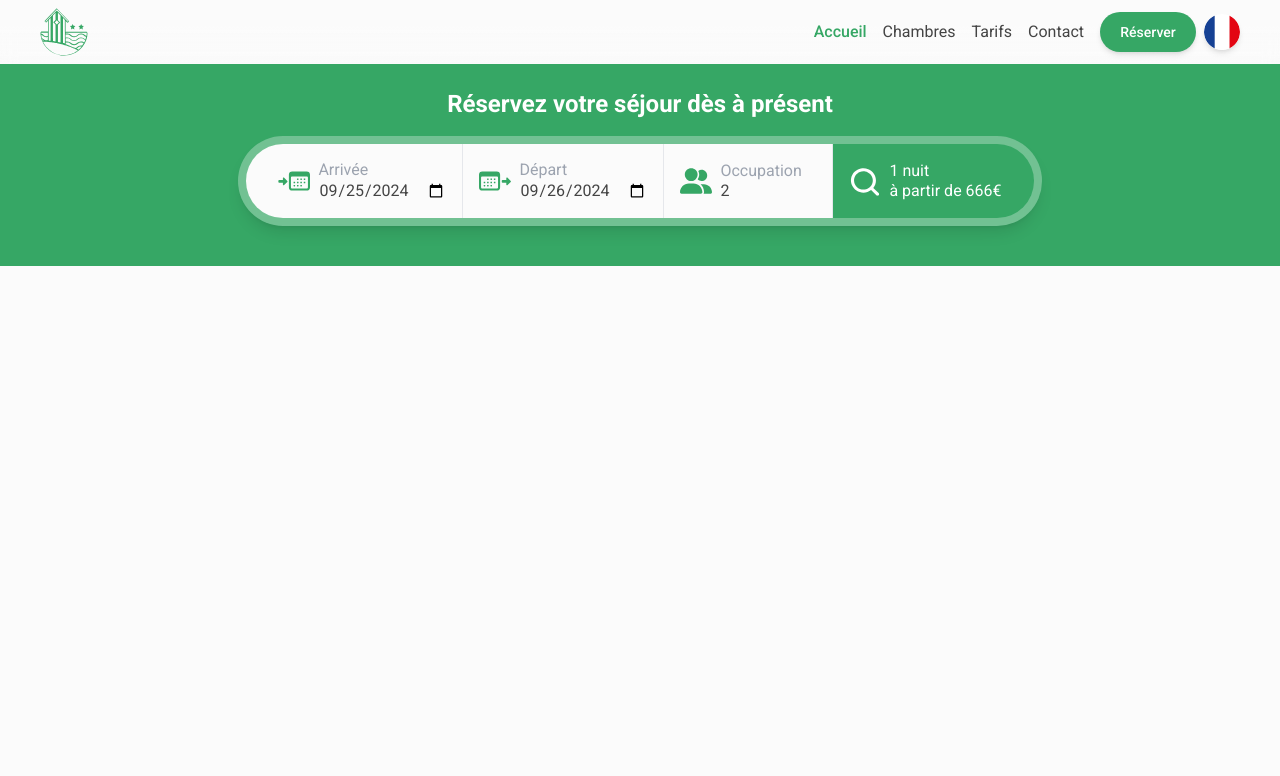
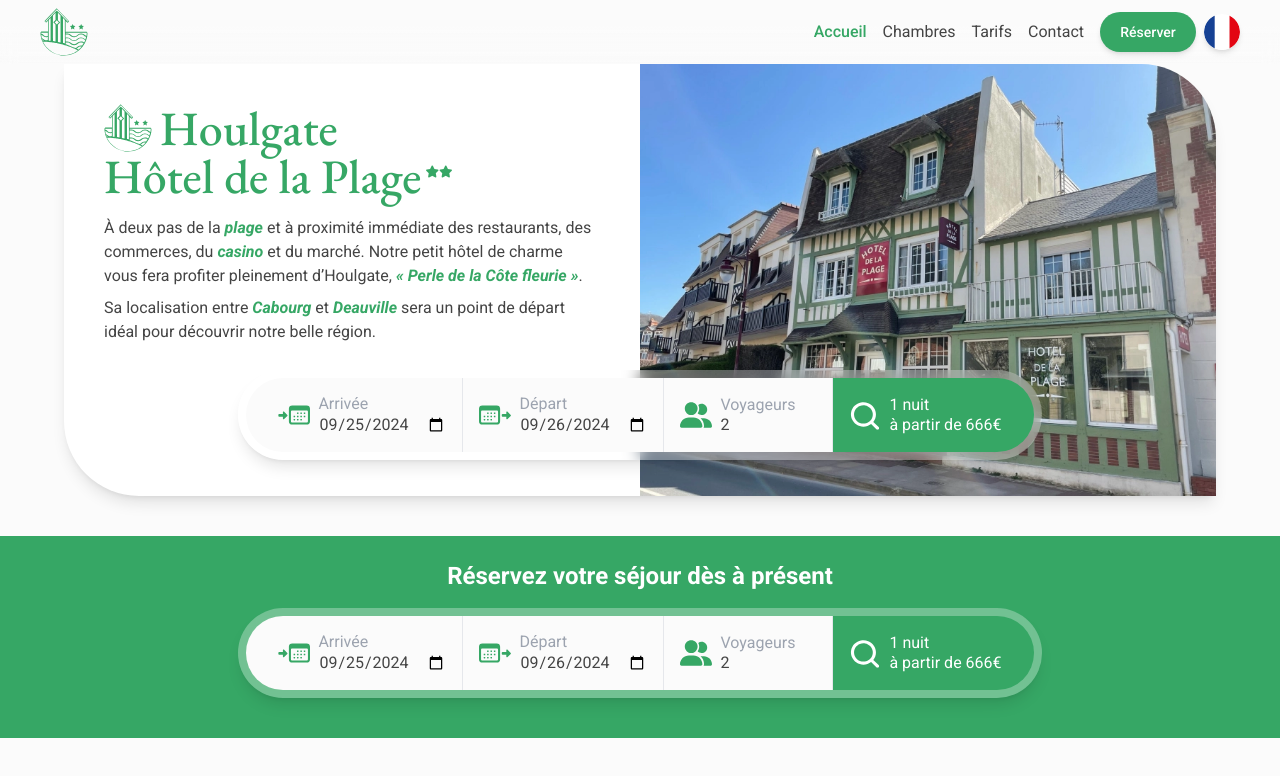
Before and after one commit to lesimpleliott/HDP-Houlgate, a React (Vite) app: page / in a window 1280 px wide. Shown: the top 776 px of the page. Built offline with nearby package versions, Linux system fonts and the light colour scheme.

Commit message:
HeroBanner // Create component

```diff
--- a/index.html
+++ b/index.html
@@ -11,6 +11,14 @@
       href="https://fonts.googleapis.com/css2?family=Roboto:ital,wght@0,100;0,300;0,400;0,500;0,700;0,900;1,100;1,300;1,400;1,500;1,700;1,900&display=swap"
       rel="stylesheet"
     />
+    <link
+      href="https://fonts.googleapis.com/css2?family=EB+Garamond:ital,wght@0,400..800;1,400..800&display=swap"
+      rel="stylesheet"
+    />
+    <script
+      src="https://kit.fontawesome.com/bcd8223d60.js"
+      crossorigin="anonymous"
+    ></script>
   </head>
   <body>
     <div id="root"></div>
--- a/locales/en/translation.json
+++ b/locales/en/translation.json
@@ -9,11 +9,17 @@
 
   "checkin": "Check-in",
   "checkout": "Check-out",
-  "occupation": "Occupation",
+  "occupation": "Travelers",
   "search": "Search",
   "night_one": "night",
   "night_other": "nights",
   "from": "from",
 
-  "bookBanner_title": "Book your stay now"
+  "bookBanner_title": "Book your stay now",
+
+  "home_title": "Hôtel de la Plage",
+  "home_paragraph": [
+    "A stone's throw from the <strong>beach</strong> and close to restaurants, shops, the <strong>casino</strong> and the market. Our charming little hotel will allow you to fully enjoy Houlgate, <strong>«<nbsp/>Pearl of the Flowered Coast<nbsp/>»</strong>.",
+    " Its location between <strong>Cabourg</strong> and <strong>Deauville</strong> will be an ideal starting point to discover our beautiful region."
+  ]
 }
--- a/locales/fr/translation.json
+++ b/locales/fr/translation.json
@@ -9,11 +9,17 @@
 
   "checkin": "Arrivée",
   "checkout": "Départ",
-  "occupation": "Occupation",
+  "occupation": "Voyageurs",
   "search": "Rechercher",
   "night_one": "nuit",
   "night_other": "nuits",
   "from": "à partir de",
 
-  "bookBanner_title": "Réservez votre séjour dès à présent"
+  "bookBanner_title": "Réservez votre séjour dès à présent",
+
+  "home_title": "Hôtel de la Plage",
+  "home_paragraph": [
+    "À deux pas de la <strong>plage</strong> et à proximité immédiate des restaurants, des commerces, du <strong>casino</strong> et du marché. Notre petit hôtel de charme vous fera profiter pleinement d’Houlgate, <strong>«<nbsp/>Perle de la Côte fleurie<nbsp/>»</strong>.",
+    "Sa localisation entre <strong>Cabourg</strong> et <strong>Deauville</strong> sera un point de départ idéal pour découvrir notre belle région."
+  ]
 }
--- /dev/null
+++ b/src/layouts/HeroBanner/HeroBanner.tsx
@@ -0,0 +1,74 @@
+import { Trans, useTranslation } from "react-i18next";
+import LogoHDP from "../../components/LogoHDP";
+import BookingForm from "../BookingForm/BookingForm";
+
+const HeroBanner = ({ className }: { className?: string }) => {
+  const { t } = useTranslation();
+
+  // Fonction pour générer les paragraphes
+  const generateParagraphs = () => {
+    const paragraphsArray = t("home_paragraph", {
+      returnObjects: true,
+    }) as string[];
+    return paragraphsArray.map((index) => (
+      <p key={index}>
+        <Trans
+          i18nKey={index}
+          components={{ strong: <strong />, nbsp: <>&nbsp;</> }}
+        />
+      </p>
+    ));
+  };
+
+  const titleContent = (
+    <h1 className="md:text-primary-500 text-center text-5xl font-medium text-white md:text-left">
+      <span className="flex flex-col items-center justify-center gap-2 md:flex-row md:items-end md:justify-start">
+        <LogoHDP className="w-16 md:w-12" />
+        <p>Houlgate</p>
+      </span>
+      <p className="mr-1 inline">{t("home_title")}</p>
+      <i className="fa-solid fa-star inline align-super text-xs"></i>
+      <i className="fa-solid fa-star inline align-super text-xs"></i>
+    </h1>
+  );
+
+  return (
+    <>
+      {/* MOBILE */}
+      <section
+        className={`flex flex-col items-center gap-4 pt-16 md:hidden ${className}`}
+      >
+        {titleContent}
+        <div className="order-3 flex flex-col gap-3 px-4 md:px-20">
+          {generateParagraphs()}
+        </div>
+        <img
+          src="/photos/hotel/Hoteldelaplage-Houlgate.webp"
+          alt="Façade de l'Hôtel de la plage à Houlgate"
+          className="absolute top-16 -z-10 h-[500px] w-full object-cover brightness-50"
+        />
+        <BookingForm className="order-2" />
+      </section>
+
+      {/* DESKTOP */}
+      <section
+        className={`relative mx-10 hidden max-w-6xl flex-wrap overflow-hidden rounded-bl-[75px] rounded-tr-[75px] bg-white shadow-lg md:flex ${className}`}
+      >
+        <div className="flex w-1/2 flex-col gap-4 px-10 pb-36 pt-10">
+          {titleContent}
+          <div className="flex flex-col gap-2">{generateParagraphs()}</div>
+        </div>
+        <img
+          src="/photos/hotel/Hoteldelaplage-Houlgate.webp"
+          alt="Façade de l'Hôtel de la plage à Houlgate"
+          className="w-1/2 object-cover"
+        />
+        <div className="absolute bottom-5 left-1/2 flex w-full -translate-x-1/2 transform justify-center">
+          <BookingForm className="w-fit" />
+        </div>
+      </section>
+    </>
+  );
+};
+
+export default HeroBanner;
--- a/src/pages/Home.tsx
+++ b/src/pages/Home.tsx
@@ -1,8 +1,10 @@
 import BookBanner from "../layouts/BookBanner";
+import HeroBanner from "../layouts/HeroBanner/HeroBanner";
 
 const Home = () => {
   return (
     <main className="flex flex-col items-center">
+      <HeroBanner />
       <BookBanner />
     </main>
   );
--- a/src/styles/index.css
+++ b/src/styles/index.css
@@ -6,11 +6,38 @@ body {
   @apply font-main text-textColor bg-background;
 }
 
+h1 {
+  font-family: "EB Garamond", serif;
+}
+
+strong {
+  @apply text-primary-500 italic;
+}
+
 main {
-  @apply mt-16;
+  @apply mt-16 flex flex-col gap-10;
 }
 
 /* Active <Navlink /> - ReactRouterDom */
 .active {
   @apply text-primary-500 font-medium;
 }
+
+/* *** *** *** *** *** *** *** ***  */
+/* DEV CLASS */
+.test {
+  @apply border border-gray-500;
+}
+.test-red {
+  @apply border border-red-500;
+}
+.test-blue {
+  @apply border border-blue-500;
+}
+.test-green {
+  @apply border border-green-500;
+}
+.test-pink {
+  @apply border border-pink-500;
+}
+/* *** *** *** *** *** *** *** ***  */
--- a/tailwind.config.js
+++ b/tailwind.config.js
@@ -15,7 +15,7 @@ export default {
           800: "#1B5F3C",
           900: "#12472E",
         },
-        secondary: "#E04A54",
+        accent: "#E04A54",
         background: "#FBFBFB",
         textColor: "#444444",
       },
```
Also changed, not shown: public/photos/hotel/Hoteldelaplage-Houlgate.webp (added).
